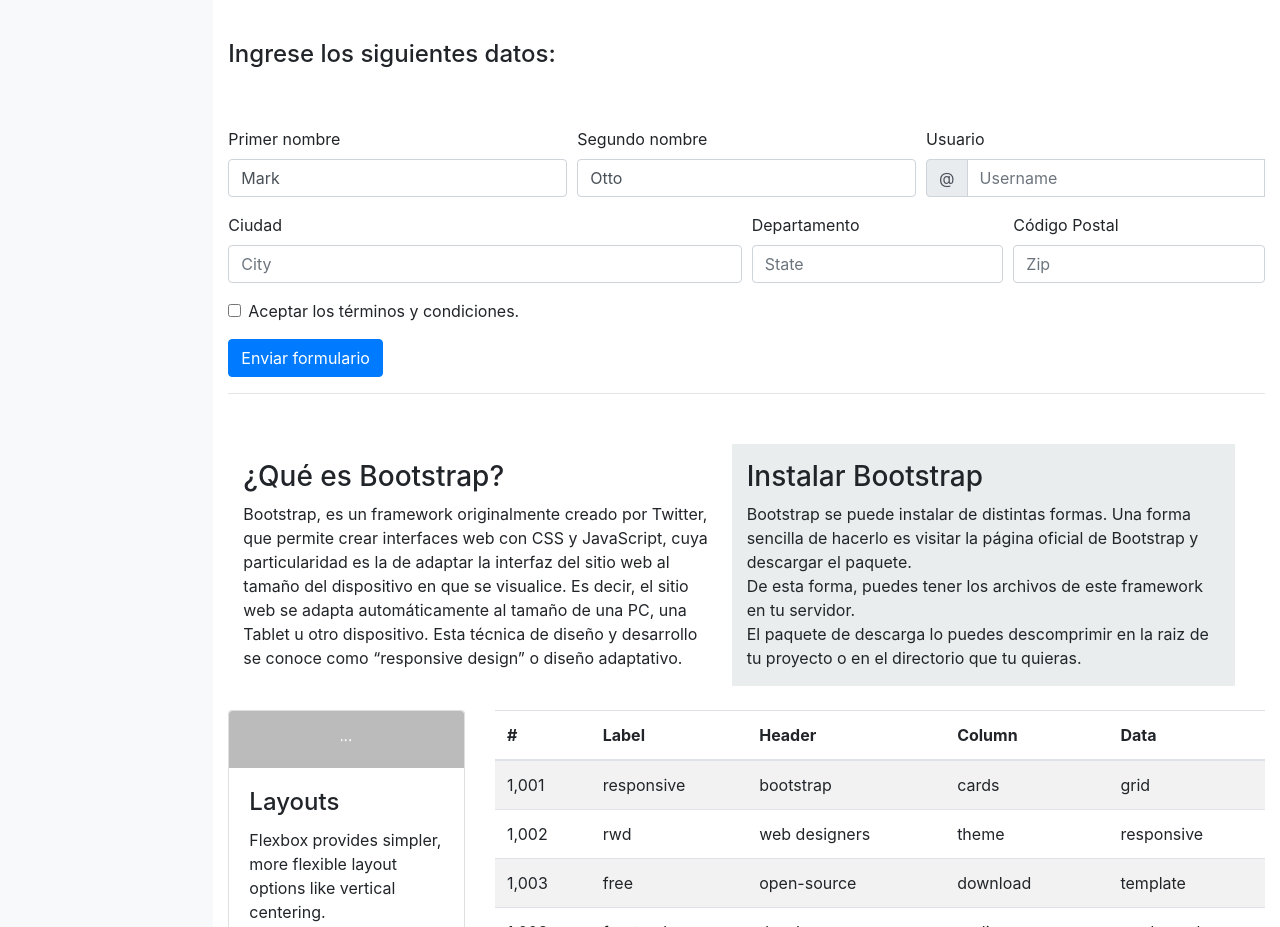
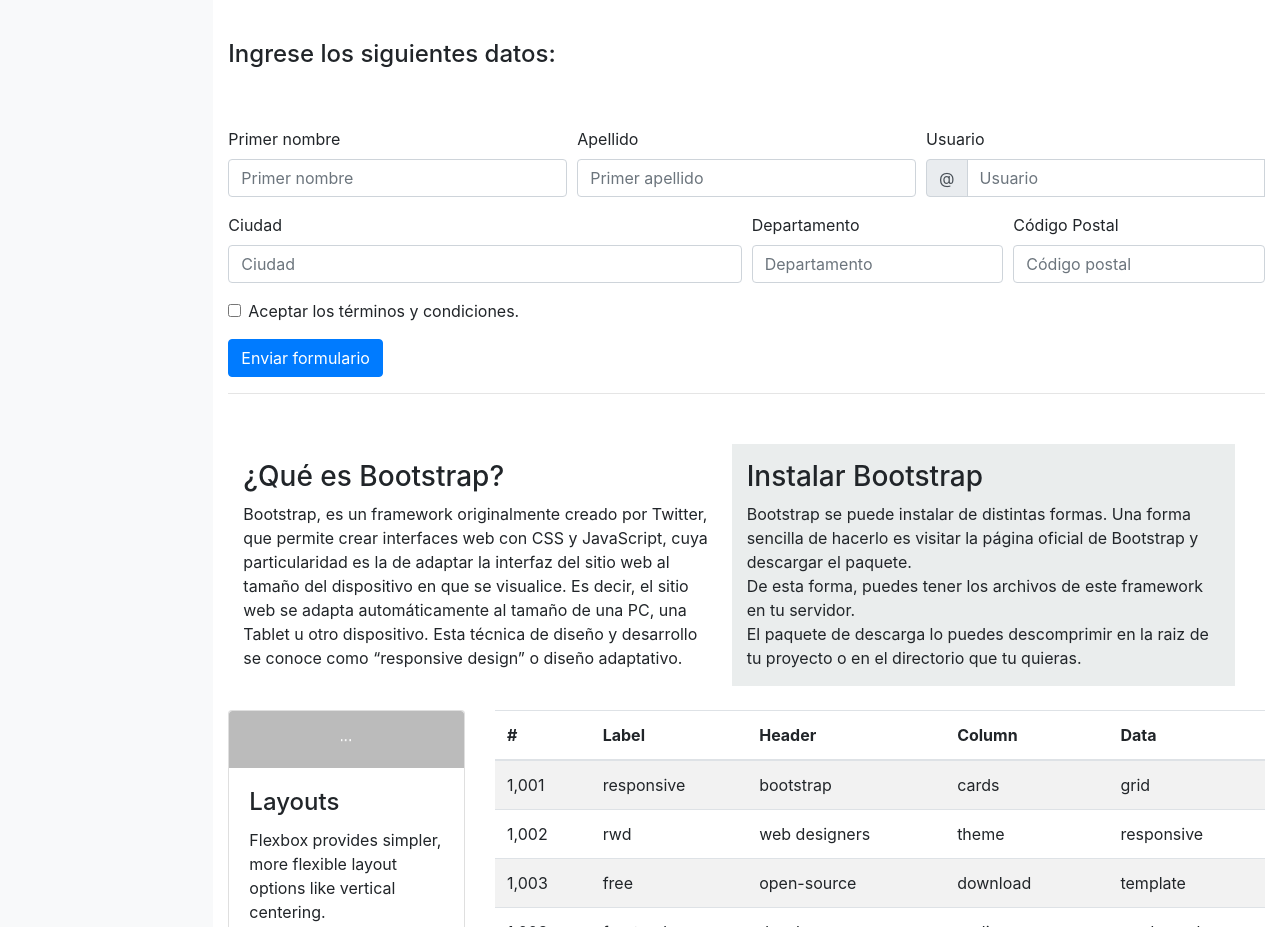
Before and after one commit to angelicapinto/sitioweb.b, a plain HTML site: page index.html in a window 1280 px wide. Shown: the part 780-1707 px from the top of the page. Drawn offline with nearby package versions, Linux system fonts and the light colour scheme.

Commit message:
corregí campos

```diff
--- a/index.html
+++ b/index.html
@@ -134,14 +134,14 @@
                     <div class="form-row">
                         <div class="col-md-4 mb-3">
                         <label for="validationCustom01">Primer nombre</label>
-                        <input type="text" class="form-control" id="validationCustom01" placeholder="First name" value="Mark" required>
+                        <input type="text" class="form-control" id="validationCustom01" placeholder="Primer nombre" required>
                         <div class="valid-feedback">
                             ¡Correcto!
                         </div>
                         </div>
                         <div class="col-md-4 mb-3">
-                        <label for="validationCustom02">Segundo nombre</label>
-                        <input type="text" class="form-control" id="validationCustom02" placeholder="Last name" value="Otto" required>
+                        <label for="validationCustom02">Apellido</label>
+                        <input type="text" class="form-control" id="validationCustom02" placeholder="Primer apellido" required>
                         <div class="valid-feedback">
                             ¡Correcto!
                         </div>
@@ -152,7 +152,7 @@
                             <div class="input-group-prepend">
                             <span class="input-group-text" id="inputGroupPrepend">@</span>
                             </div>
-                            <input type="text" class="form-control" id="validationCustomUsername" placeholder="Username" aria-describedby="inputGroupPrepend" required>
+                            <input type="text" class="form-control" id="validationCustomUsername" placeholder="Usuario" aria-describedby="inputGroupPrepend" required>
                             <div class="invalid-feedback">
                             Please choose a username.
                             </div>
@@ -162,21 +162,21 @@
                     <div class="form-row">
                         <div class="col-md-6 mb-3">
                         <label for="validationCustom03">Ciudad</label>
-                        <input type="text" class="form-control" id="validationCustom03" placeholder="City" required>
+                        <input type="text" class="form-control" id="validationCustom03" placeholder="Ciudad" required>
                         <div class="invalid-feedback">
                             Por favor, proporcione una ciudad válido.
                         </div>
                         </div>
                         <div class="col-md-3 mb-3">
                         <label for="validationCustom04">Departamento</label>
-                        <input type="text" class="form-control" id="validationCustom04" placeholder="State" required>
+                        <input type="text" class="form-control" id="validationCustom04" placeholder="Departamento" required>
                         <div class="invalid-feedback">
                                 Por favor, proporcione un departamento válido.
                         </div>
                         </div>
                         <div class="col-md-3 mb-3">
                         <label for="validationCustom05">Código Postal</label>
-                        <input type="text" class="form-control" id="validationCustom05" placeholder="Zip" required>
+                        <input type="text" class="form-control" id="validationCustom05" placeholder="Código postal" required>
                         <div class="invalid-feedback">
                             Por favor, proporcione un código postal válido.
                         </div>
```
